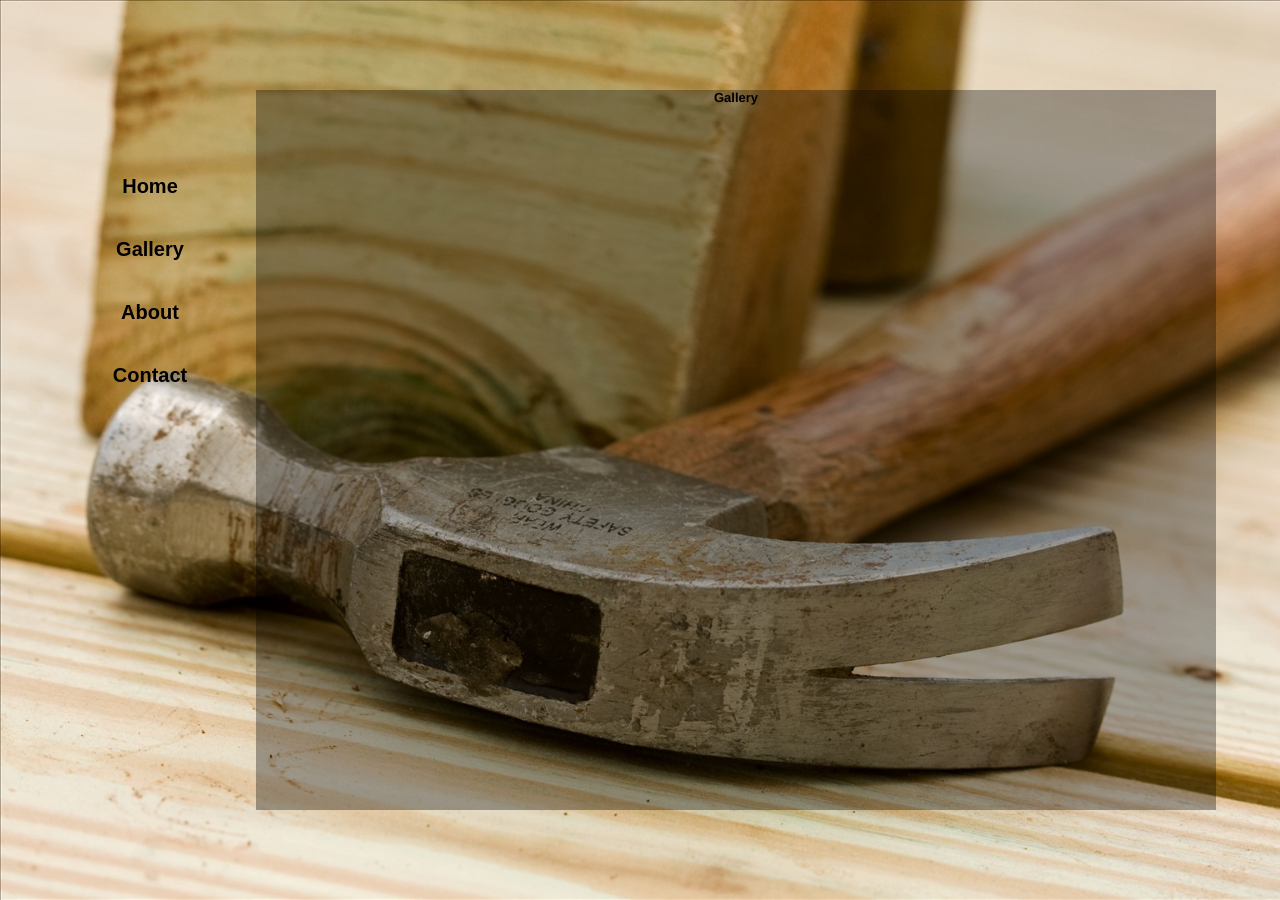
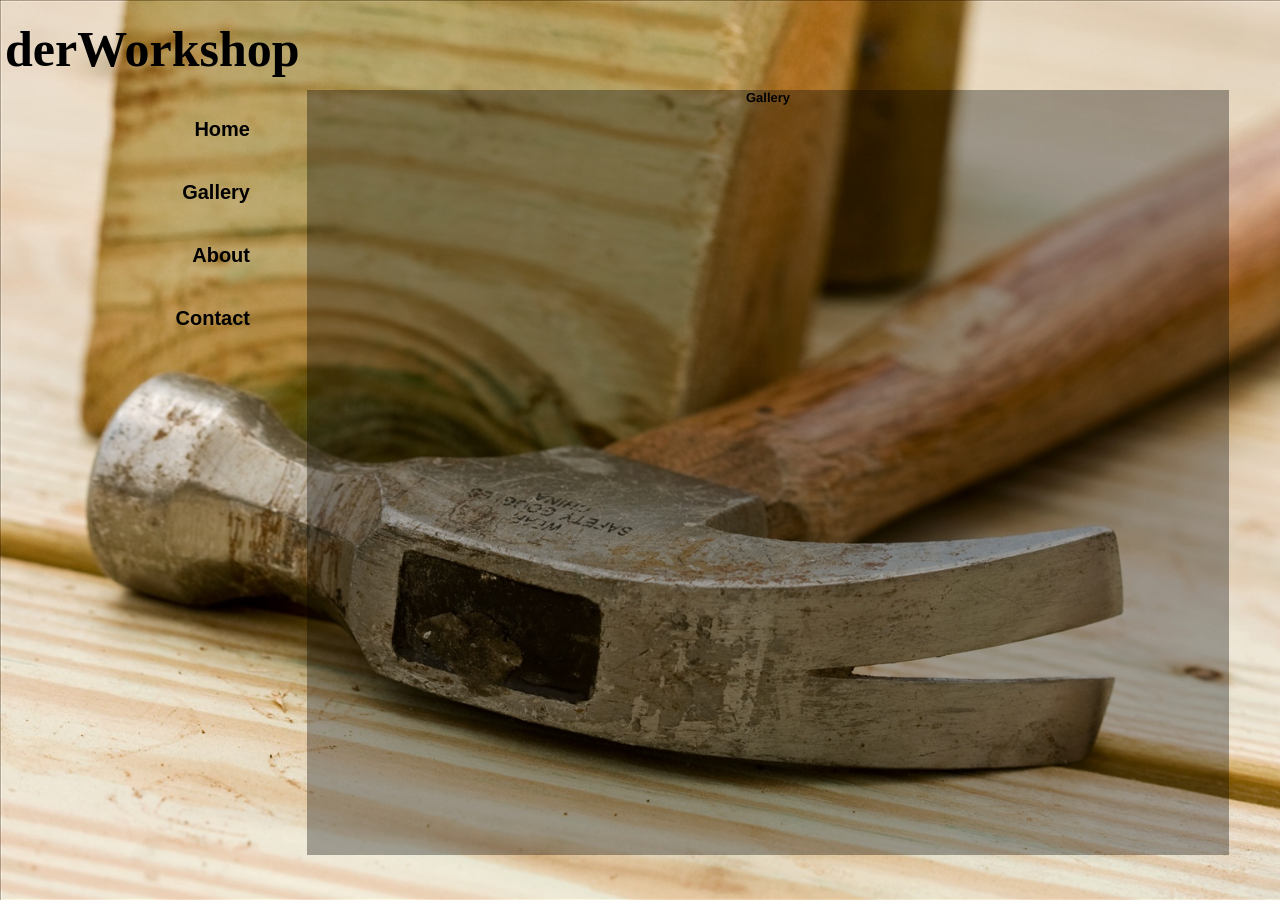
Before and after one commit to derworkshop/derworkshop.github.io, a Jekyll site: the page built from gallery/index.html, in a window 1280 px wide. Built offline with Jekyll 4.4.1, drawn with Linux system fonts in a browser that asks for light colours; nearby versions of some CDN libraries; some web fonts are replaced; Markdown is read by kramdown in place of the engine named in the settings.

Commit message:
title and styling

```diff
--- a/_includes/nav-bar.html
+++ b/_includes/nav-bar.html
@@ -1,3 +1,6 @@
+
+<a href="/" class="title"> derWorkshop </h1>
+
 <ul>
 	<li> <a href="/"> Home </a></li>
 	<li> <a href="/gallery">  Gallery </a></li>
--- a/css/main.css
+++ b/css/main.css
@@ -4,7 +4,8 @@
 /*
 /*****************************************************************************/
 
-@import url(http://fonts.googleapis.com/css?family=Lekton:400,700);
+@import url(http://fonts.googleapis.com/css?family=Lekton|Bilbo+Swash+Caps|Tangerine:400,700);
+
 
 /* Global Reset */
 * {
@@ -57,7 +58,7 @@ a:visited { color: #a0a; }
   float: left;
   width: 300px;
   height: 400px;
-  top: 15%;
+  top: 0px;
 
   font-family: 'Lekton', sans-serif;
   font-size: 20px;
@@ -70,6 +71,17 @@ a:visited { color: #a0a; }
 
 }
 
+.nav-bar .title {
+
+  display: block;
+  /*font-family: 'Tangerine', cursive;*/
+  font-family: 'Bilbo Swash Caps', cursive;
+  font-size: 50px;
+  font-weight: bold;
+  text-align: right;
+  margin: 20px 50px 20px 5px;
+}
+
 .nav-bar a {
   text-decoration: none;
   color: black;
@@ -77,10 +89,12 @@ a:visited { color: #a0a; }
 
 .nav-bar ul {
   list-style-type: none;
+
 }
 
 .nav-bar li {
-  margin: 40px 5px 40px 5px;
+  text-align: right;
+  margin: 40px 50px 40px 5px;
 }
 
 /*****************************************************************************/
@@ -91,9 +105,9 @@ a:visited { color: #a0a; }
 
 .content-wrapper {
   position: relative;
-  width: 75%;
-  min-height: 80%;
-  left: 20%;
+  width: 72%;
+  min-height: 85%;
+  left: 24%;
   top: 10%;
   border-bottom: 100px;
 }
@@ -122,96 +136,3 @@ a:visited { color: #a0a; }
 
 .photos {
 }
-
-
-/*****************************************************************************/
-/*
-/* Home
-/*
-/*****************************************************************************/
-ul.posts {
-  list-style-type: none;
-  margin-bottom: 2em;
-}
-
-ul.posts li {
-  line-height: 1.75em;
-}
-
-ul.posts span {
-  color: #aaa;
-  font-family: Monaco, "Courier New", monospace;
-  font-size: 80%;
-}
-
-/*****************************************************************************/
-/*
-/* Site
-/*
-/*****************************************************************************/
-
-.site {
-  font-size: 115%;
-  text-align: justify;
-  width: 42em;
-  margin: 3em auto 2em;
-  line-height: 1.5em;
-}
-
-.site .header a {
-  font-weight: bold;
-  text-decoration: none;
-}
-
-.site .header h1.title {
-  display: inline-block;
-  margin-bottom: 2em;
-}
-
-.site .header h1.title a {
-  color: #a00;
-}
-
-.site .header h1.title a:hover {
-  color: #000;
-}
-
-.site .header a.extra {
-  color: #aaa;
-  margin-left: 1em;
-}
-
-.site .header a.extra:hover {
-  color: #000;
-}
-
-.site .meta {
-  color: #aaa;
-}
-
-.site .footer {
-  font-size: 80%;
-  color: #666;
-  border-top: 4px solid #eee;
-  margin-top: 2em;
-  overflow: hidden;
-}
-
-.site .footer .contact {
-  float: left;
-  margin-right: 3em;
-}
-
-.site .footer .contact a {
-  color: #8085C1;
-}
-
-.site .footer .rss {
-  margin-top: 1.1em;
-  margin-right: -.2em;
-  float: right;
-}
-
-.site .footer .rss img {
-  border: 0;
-}
```
